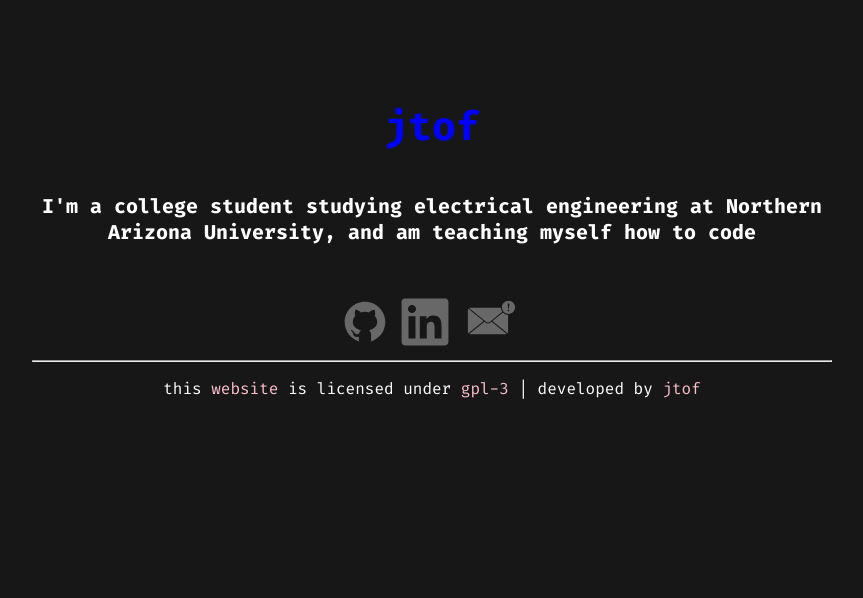
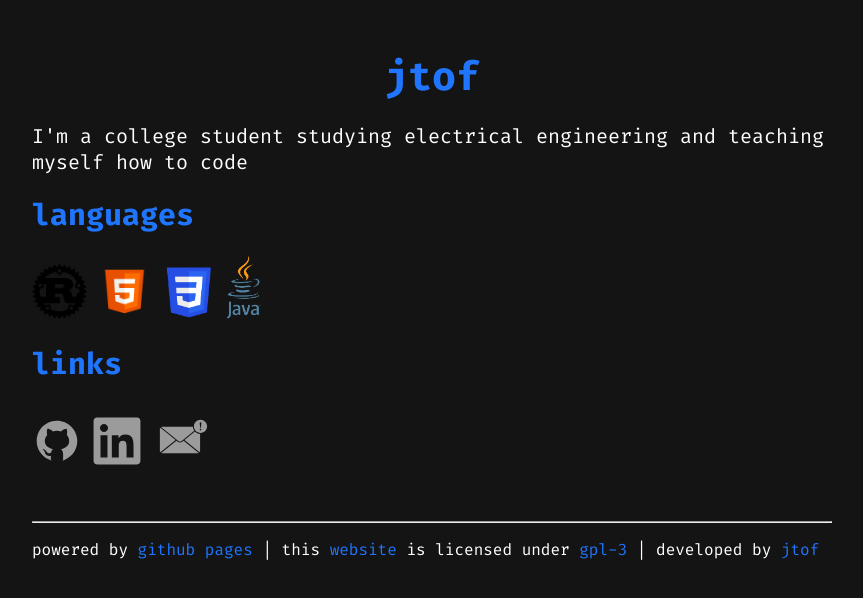
Before and after one commit to jtof-dev/jtof.dev, a plain HTML site: page index.html in a window 1280 px wide. Shown: the whole page, without its empty margins (208-1071 px from the left). Drawn offline with Linux system fonts and the light colour scheme.

Commit message:
feat: add languages

```diff
--- a/index.html
+++ b/index.html
@@ -10,8 +10,13 @@
 
 <body>
     <h1>jtof</h1>
-    <h2>I'm a college student studying electrical engineering at Northern Arizona University, and am teaching myself how
-        to code</h2>
+    <p class="intro">I'm a college student studying electrical engineering and teaching myself how to code</p>
+    <h2>languages</h2>
+    <img src="assets/rust.png" alt="rust">
+    <img src="assets/html 5.png" alt="html 5">
+    <img src="assets/css.png" alt="css">
+    <img src="assets/java.png" alt="java" class="java">
+    <h2>links</h2>
     <a href="https://github.com/jtof-dev/jtof.dev" target="_blank">
         <svg xmlns="http://www.w3.org/2000/svg" viewBox="0 0 64 64" class="github">
             <path
@@ -38,8 +43,10 @@
         </svg>
     </a>
     <footer>
+        <br>
+        <br>
         <hr>
-        <p class="center footer">this <a href="https://github.com/jtof-dev/jtof.dev">website</a> is licensed under <a href="https://www.gnu.org/licenses/gpl-3.0.html">gpl-3</a> | developed by <a href="https://jtof.dev">jtof</a></p>
+        <p class="center footer">powered by <a href="https://pages.github.com/">github pages</a> | this <a href="https://github.com/jtof-dev/jtof.dev">website</a> is licensed under <a href="https://www.gnu.org/licenses/gpl-3.0.html">gpl-3</a> | developed by <a href="https://jtof.dev">jtof</a></p>
     </footer>
 </body>
 
--- a/styles.css
+++ b/styles.css
@@ -2,45 +2,62 @@
 
 body {
     max-width: 800px;
-    text-align: center;
+    text-align: left;
     margin: 0 auto;
-    margin-top: 100px;
+    margin-top: 50px;
 
-    background-color: rgb(23, 23, 23);
+    background-color: #141414;
     font-family: "Fira Code";
-    color: white;
+    color: #ffffff;
+}
+
+p.intro {
+    font-size: 20px;
 }
 
 h1 {
-    color: blue;
+    color: #1F75FE;
     font-size: 40px;
+    text-align: center;
 
-    margin-top: 40px;
-    margin-bottom: 40px;
+    margin-top: 20px;
+    margin-bottom: 20px;
 }
 
 h2 {
-    font-size: 20px;
+    font-size: 30px;
+    color: #1F75FE;
 
-    margin-top: 40px;
-    margin-bottom: 40px;
+    margin-top: 20px;
+    margin-bottom: 20px;
 }
 
 h3 {
-    margin-top: 40px;
-    margin-bottom: 40px;
+    margin-top: 20px;
+    margin-bottom: 20px;
 }
 
 a {
     text-decoration: none;
-    color: #ffc0cb;
+    color: #1F75FE;
+}
+
+img {
+    width: 55px;
+    height: auto;
+}
+
+img.java {
+    width: 35px;
+    height: auto;
 }
 
 svg {
     width: 50px;
     height: auto;
-    fill: rgb(104, 104, 104);
+    fill: #9b9b9b;
     transition: fill linear .15s;
+    text-align: center !important;
 }
 
 svg.email {
@@ -49,7 +66,7 @@ svg.email {
 }
 
 svg.github:hover {
-    fill: white;
+    fill: #ffffff;
 }
 
 svg.linkedin:hover {
@@ -59,9 +76,3 @@ svg.linkedin:hover {
 svg.email:hover {
     fill: #6D4AFF;
 }
-
-/* .link-logo {
-    width: 50px;
-    height: auto;
-    filter: invert(78%) sepia(14%) saturate(590%) hue-rotate(301deg) brightness(97%) contrast(112%);
-} */
```
Also changed, not shown: assets/css.png (added), assets/html 5.png (added), assets/java.png (added), assets/rust.png (added).
